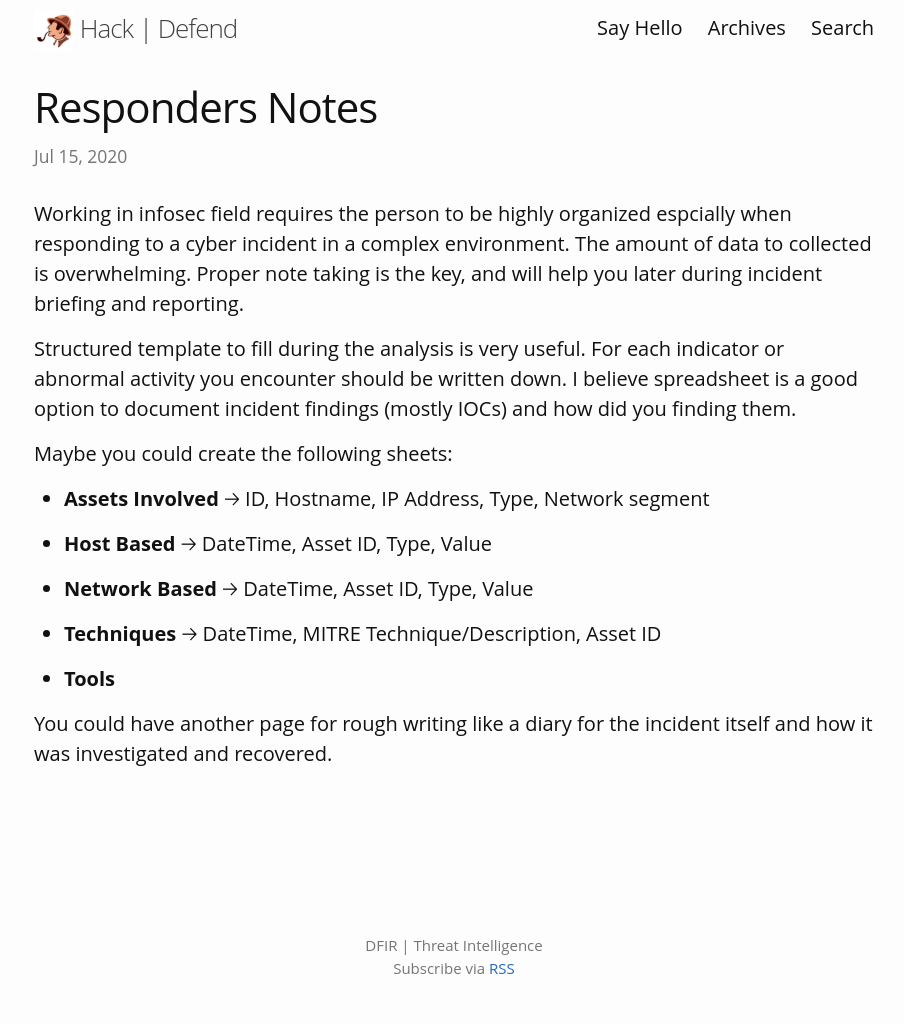
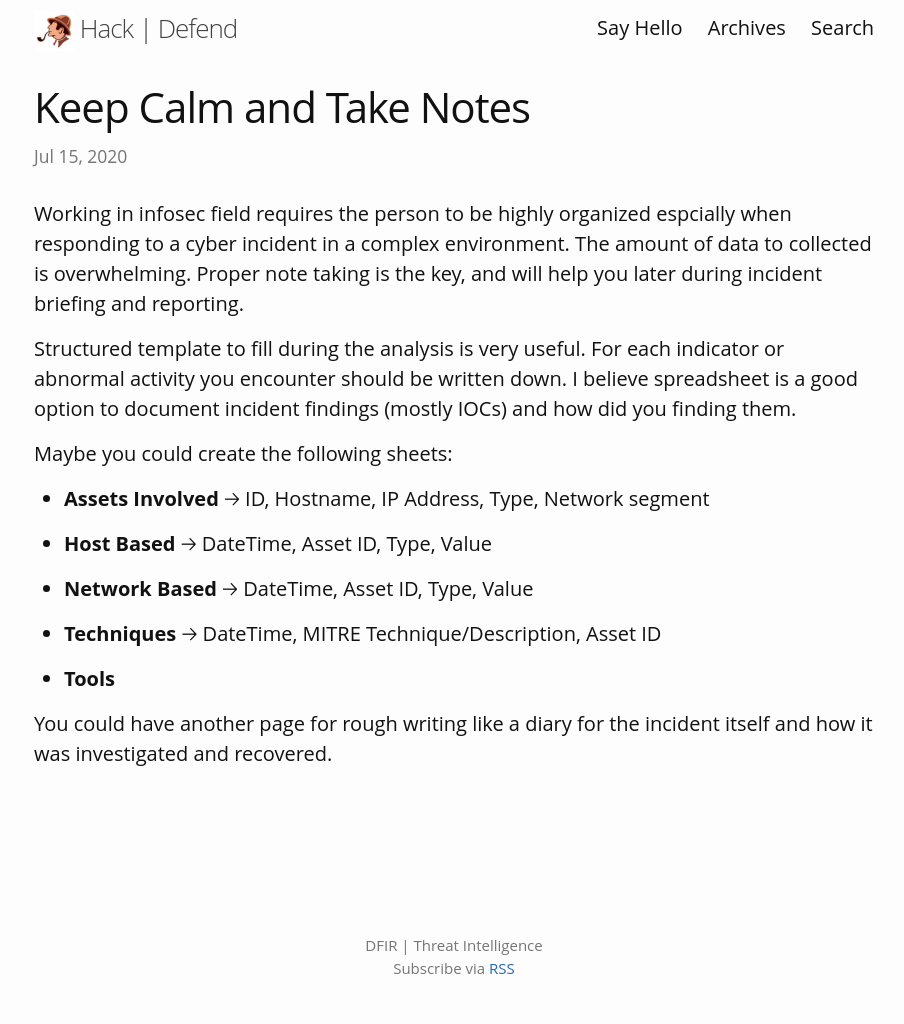
Before and after one commit to hackdefend/hackdefend.github.io, a Jekyll site: the page built from _posts/2020-07-15-keep-clam-and-take-notes.md, in a window 1280 px wide. Shown: the whole page, without its empty margins (186-1090 px from the left). Built offline with Jekyll 4.4.1, drawn with Linux system fonts in a browser that asks for light colours.

Commit message:
modifications

```diff
--- a/_posts/2020-07-15-Responders-Notes.md
+++ b/_posts/2020-07-15-keep-clam-and-take-notes.md
@@ -1,6 +1,6 @@
 ---
 layout: post
-title: Responders Notes
+title: Keep Calm and Take Notes
 
 ---
 
```
